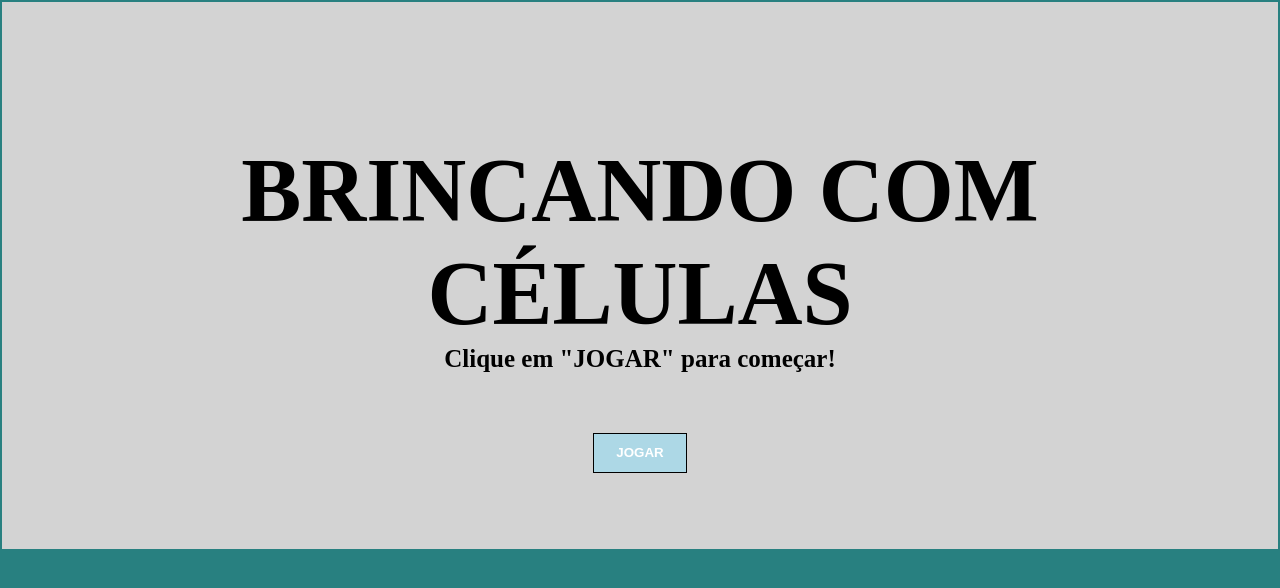
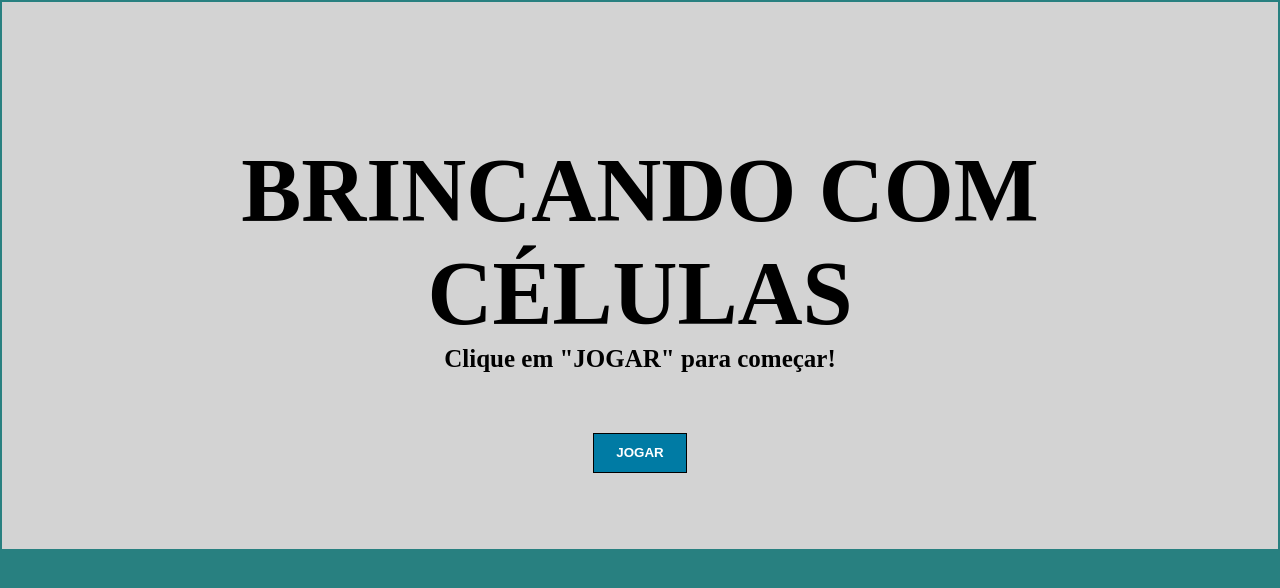
Before and after one commit to McuVb/jogobiologico, a plain HTML site: page caça.html in a window 1280 px wide. Drawn offline with Linux system fonts and the light colour scheme.

Commit message:
Update caça.html

```diff
--- a/caça.html
+++ b/caça.html
@@ -121,7 +121,7 @@
 	button{
 		border:1px solid rgb(0, 0, 0);
 		outline:none;
-		background-color:lightblue;
+		background-color:rgb(0, 123, 164);
 		transition:.2s linear;
 		font-weight:bold;
 		padding:1% 2%;
```
